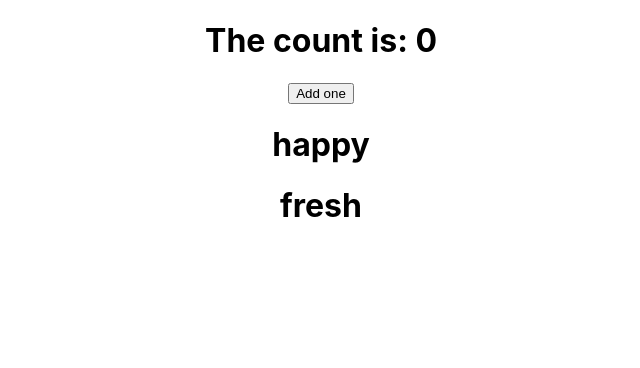
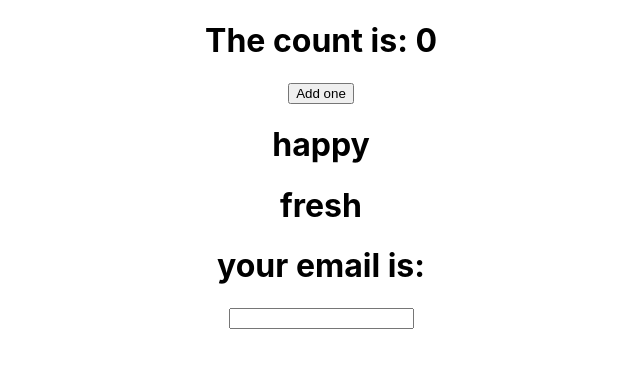
Before and after one commit to ehsansh/react-bootcamp, a React (Create React App) app: page / in a window 1280 px wide. Shown: the top 368 px of the page, without its empty margins (319-959 px from the left). Built offline with nearby package versions, Linux system fonts and the light colour scheme.

Commit message:
add simpleformhook component

```diff
--- a/src/App.js
+++ b/src/App.js
@@ -1,12 +1,13 @@
 import './App.css';
-
 import CounterHooks from './CounterHooks';
+import SimpleFormHook from './SimpleFormHook';
 import Toggler from './Toggler';
 function App() {
     return (
         <div className='App'>
             <CounterHooks />
             <Toggler />
+            <SimpleFormHook />
         </div>
     );
 }
--- /dev/null
+++ b/src/SimpleFormHook.js
@@ -0,0 +1,14 @@
+import React, { useState } from 'react';
+
+export default function SimpleFormHook() {
+    const [email, setEmail] = useState('');
+    const handleChange = e => {
+        setEmail(e.target.value);
+    };
+    return (
+        <div>
+            <h1>your email is: {email}</h1>
+            <input type='text' value={email} onChange={handleChange} />
+        </div>
+    );
+}
```
